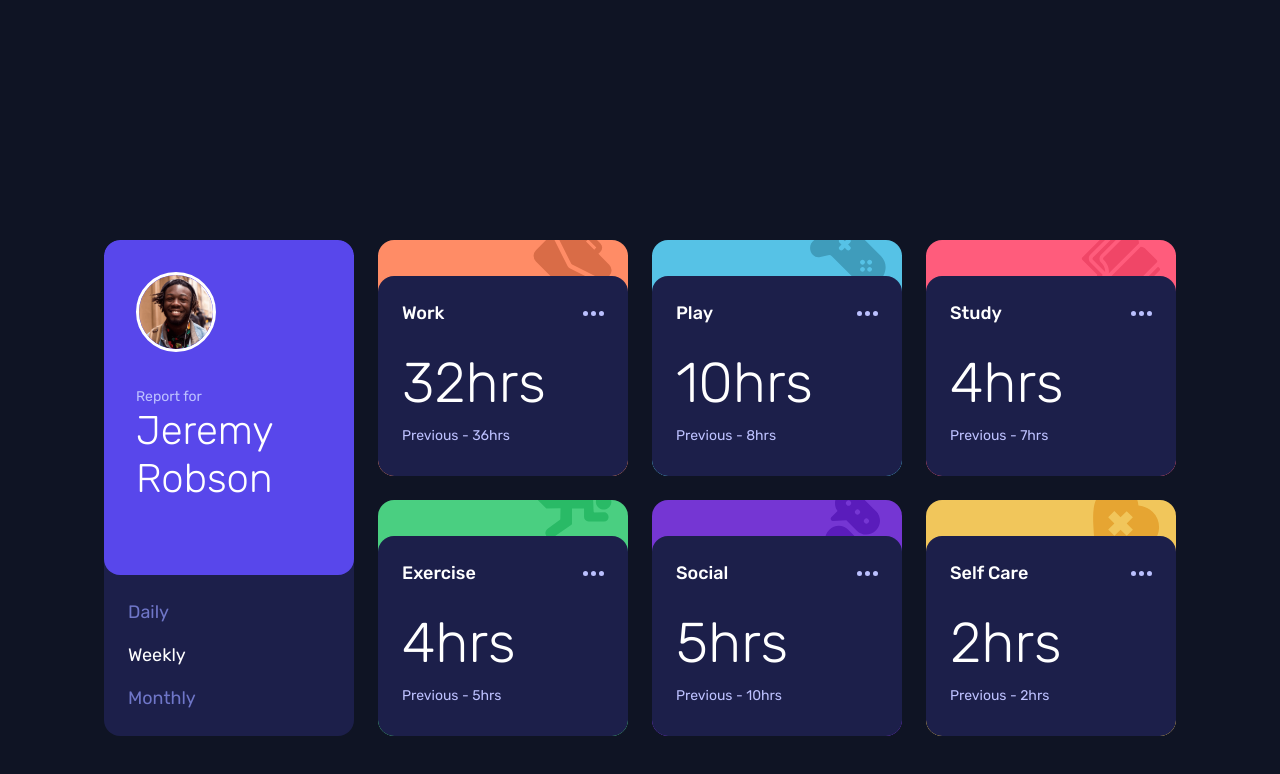
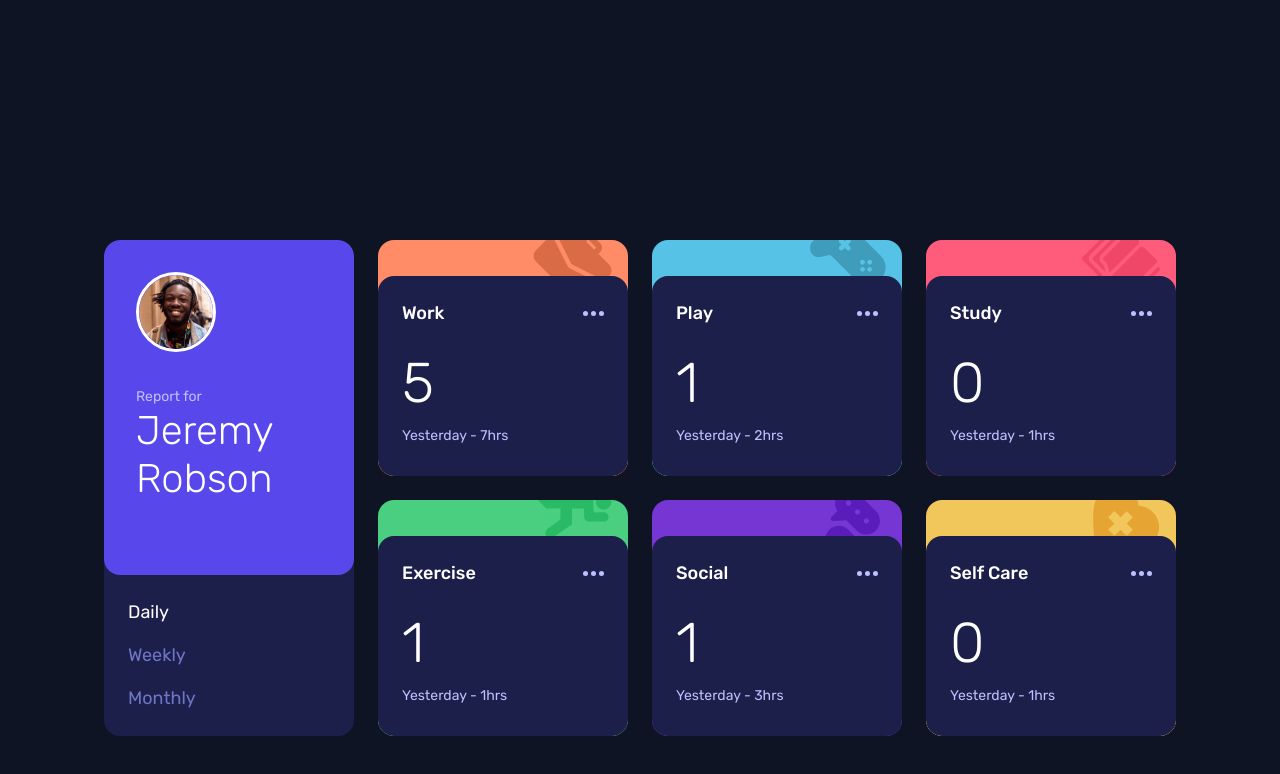
Before and after one commit to xapzx/time-tracking-dashboard, a plain HTML site: page index.html in a window 1280 px wide. Both pictures are taken after a click on the link "Daily". Drawn offline with Linux system fonts and the light colour scheme.

Commit message:
Read from JSON and set data. Added functionality to select overview period and set data for that period

```diff
--- a/dashboard.js
+++ b/dashboard.js
@@ -0,0 +1,46 @@
+const cards = document.querySelectorAll('.card-wrapper');
+const switcher = document.querySelectorAll('.stat-switch > a');
+
+async function setData(overview) {
+    const response = await fetch("data.json");
+    const jsonData = await response.json();
+
+    let index = 0;
+    cards.forEach(card => {
+        const data = jsonData[index]["timeframes"];
+        card.querySelector('.stat-total-data').innerText = data[overview]["current"];
+
+        let previous = "Last week"
+        if(overview === "daily") {
+            previous = "Yesterday"
+        } else if(overview === "weekly") {
+            previous = "Last Week"
+        } else {
+            previous = "Last Month"
+        }
+
+        card.querySelector('.stat-overview').innerText = previous + " - " + data[overview]["previous"] + "hrs";
+        index++;
+    });
+}
+
+function setActive(element) {
+    switcher.forEach(type => {
+        if(element == type) {
+            element.setAttribute('data-active', "true");
+        } else {
+            type.setAttribute('data-active', "false");
+        }
+    });
+}
+
+switcher.forEach(element => {
+    element.addEventListener('click', () => {
+        setActive(element);
+        setData(element.getAttribute('data-overview'));
+    });
+})
+
+document.addEventListener("DOMContentLoaded", () => {
+    setData("weekly");
+});
--- a/index.html
+++ b/index.html
@@ -25,9 +25,9 @@
         </div>
       </div>
       <div class="stat-switch">
-        <a class="daily" href="#">Daily</a>
-        <a class="weekly" href="#" data-active="true">Weekly</a>
-        <a class="monthly" href="#">Monthly</a>
+        <a class="daily" data-overview="daily">Daily</a>
+        <a class="weekly" data-active="true" data-overview="weekly">Weekly</a>
+        <a class="monthly" data-overview="monthly">Monthly</a>
       </div>
     </div>
     <div class="card-wrapper work">
@@ -37,8 +37,8 @@
           <img src="images/icon-ellipsis.svg" alt="ellipsis icon">
         </div>
         <div class="stat-data-wrapper">
-          <div class="stat-total-data">32hrs</div>
-          <p class="stat-overview">Previous - 36hrs</p>
+          <div class="stat-total-data"></div>
+          <p class="stat-overview"></p>
         </div>
       </div>
     </div>
@@ -49,8 +49,8 @@
           <img src="images/icon-ellipsis.svg" alt="ellipsis icon">
         </div>
         <div class="stat-data-wrapper">
-          <div class="stat-total-data">10hrs</div>
-          <p class="stat-overview">Previous - 8hrs</p>
+          <div class="stat-total-data"></div>
+          <p class="stat-overview"></p>
         </div>
       </div>
     </div>
@@ -61,8 +61,8 @@
           <img src="images/icon-ellipsis.svg" alt="ellipsis icon">
         </div>
         <div class="stat-data-wrapper">
-          <div class="stat-total-data">4hrs</div>
-          <p class="stat-overview">Previous - 7hrs</p>
+          <div class="stat-total-data"></div>
+          <p class="stat-overview"></p>
         </div>
       </div>
     </div>
@@ -73,8 +73,8 @@
           <img src="images/icon-ellipsis.svg" alt="ellipsis icon">
         </div>
         <div class="stat-data-wrapper">
-          <div class="stat-total-data">4hrs</div>
-          <p class="stat-overview">Previous - 5hrs</p>
+          <div class="stat-total-data"></div>
+          <p class="stat-overview"></p>
         </div>
       </div>
     </div>
@@ -85,8 +85,8 @@
           <img src="images/icon-ellipsis.svg" alt="ellipsis icon">
         </div>
         <div class="stat-data-wrapper">
-          <div class="stat-total-data">5hrs</div>
-          <p class="stat-overview">Previous - 10hrs</p>
+          <div class="stat-total-data"></div>
+          <p class="stat-overview"></p>
         </div>
       </div>
     </div>
@@ -97,8 +97,8 @@
           <img src="images/icon-ellipsis.svg" alt="ellipsis icon">
         </div>
         <div class="stat-data-wrapper">
-          <div class="stat-total-data">2hrs</div>
-          <p class="stat-overview">Previous - 2hrs</p>
+          <div class="stat-total-data"></div>
+          <p class="stat-overview"></p>
         </div>
       </div>
     </div>
```
Also changed, not shown: screenshot/screenshot.png (added).
